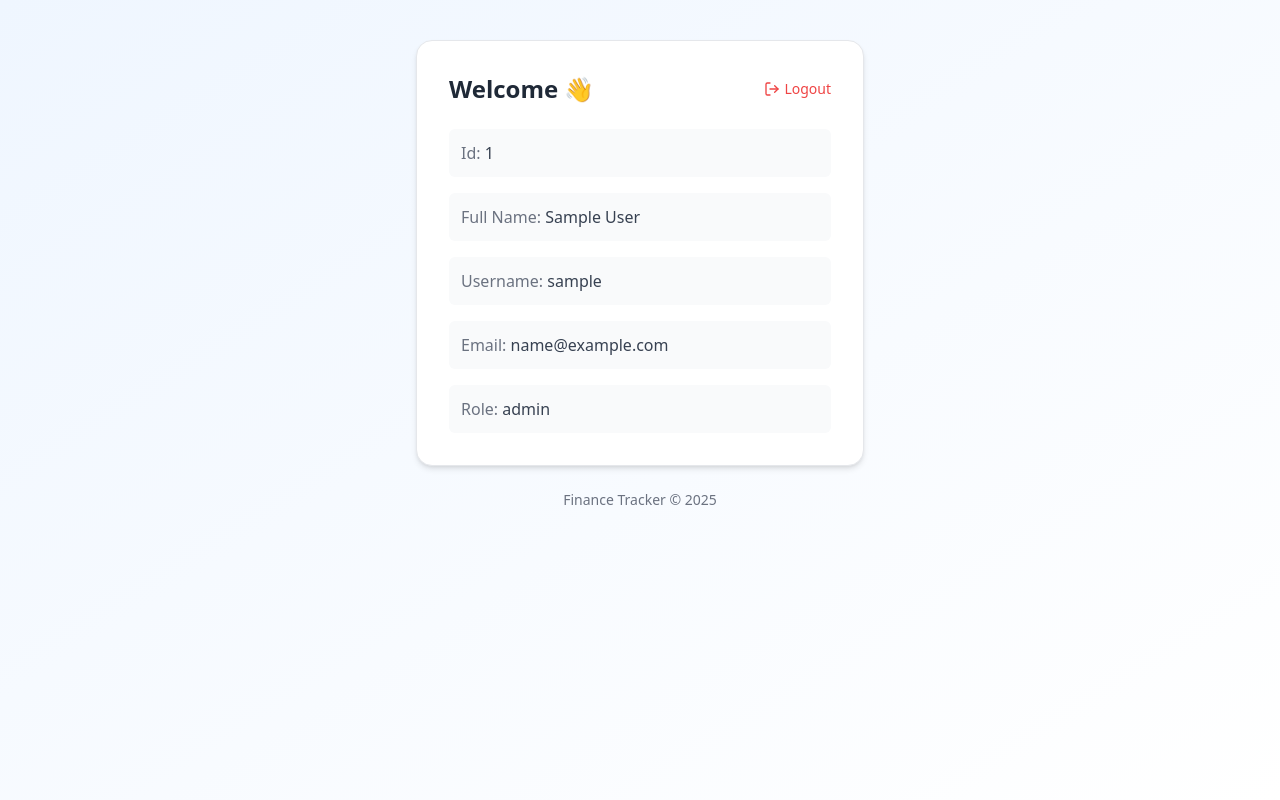
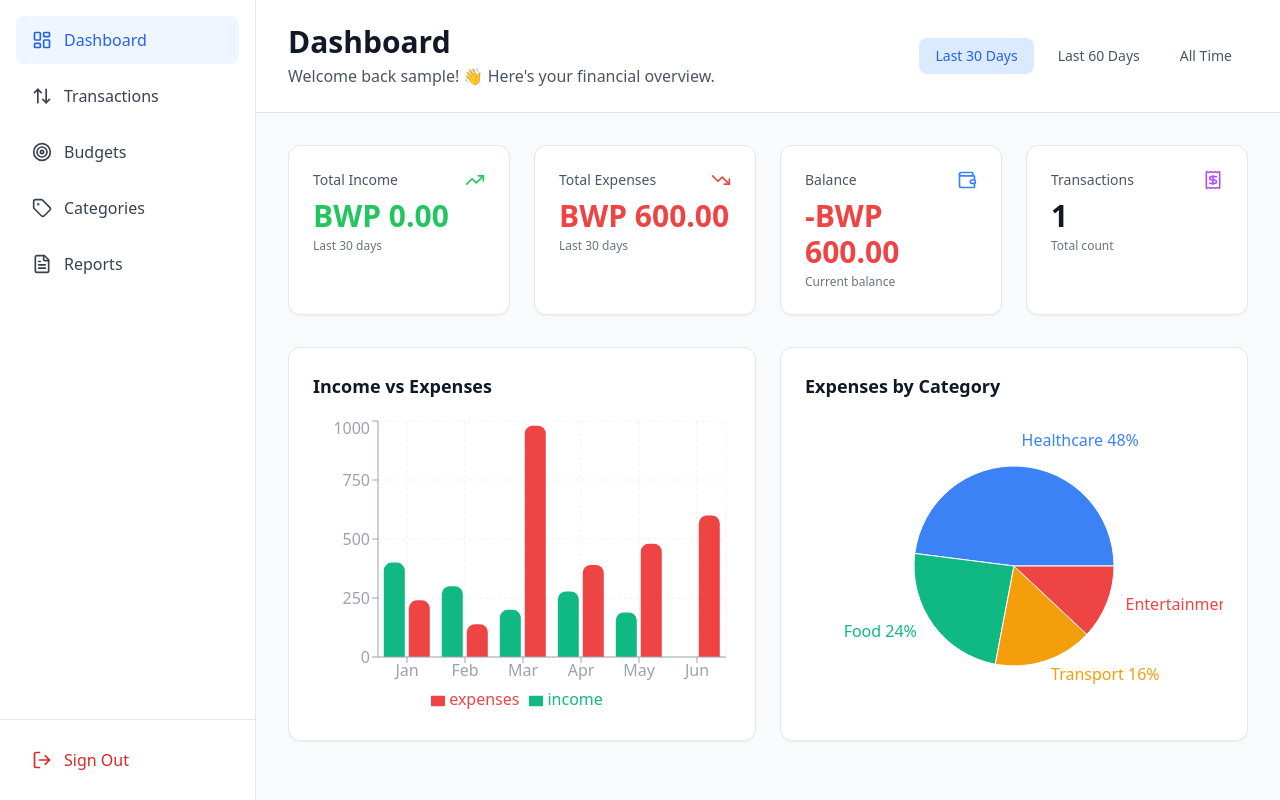
Before and after one commit to tana-sudo/FIance_tracker, a React (Vite) app in the folder frontend/: page /dashboard in a window 1280 px wide. Built offline with nearby package versions, Linux system fonts and the light colour scheme; sample sign-in values are in the browser's storage.

Commit message:
creating new features in a testing file and created routes for budgets , categories, Transactions , reports ,

```diff
--- a/frontend/src/App.jsx
+++ b/frontend/src/App.jsx
@@ -1,6 +1,11 @@
 import { BrowserRouter as Router, Routes, Route } from "react-router-dom";
 import AuthPage from "./pages/AuthPage";
-import Dashboard from "./pages/Dashboard";
+import Dashboard from "./pages/test";
+import Transactions from "./pages/Transactions";
+import Categories from "./pages/Categories";
+import Budgets from "./pages/Budgets";
+import Reports from "./pages/Reports";
+
 
 function App() {
   return (
@@ -8,6 +13,10 @@ function App() {
       <Routes>
         <Route path="/" element={<AuthPage />} />
         <Route path="/dashboard" element={<Dashboard />} />
+        <Route path="/transactions" element={<Transactions />} />
+        <Route path="/categories" element={<Categories />} />
+        <Route path="/budgets" element={<Budgets />} />
+        <Route path="/reports" element={<Reports />} />
       </Routes>
     </Router>
   );
--- a/frontend/src/pages/test.jsx
+++ b/frontend/src/pages/test.jsx
@@ -1,397 +1,236 @@
-import React, { useState } from "react";
-import { Eye, EyeOff } from "lucide-react";
+import React, { useState, useEffect } from "react";
+import {
+  LayoutDashboard,
+  ArrowUpDown,
+  Target,
+  Tag,
+  FileText,
+  LogOut,
+  TrendingUp,
+  TrendingDown,
+  Wallet,
+  Receipt
+} from "lucide-react";
+import { BarChart, Bar, PieChart, Pie, Cell, XAxis, YAxis, CartesianGrid, Tooltip, Legend, ResponsiveContainer } from "recharts";
 
-export default function AuthPage() {
-  const [isLogin, setIsLogin] = useState(true);
-  const [showPassword, setShowPassword] = useState(false);
-  const [formData, setFormData] = useState({});
-  const [message, setMessage] = useState("");
-  const [loading, setLoading] = useState(false);
-  const [errors, setErrors] = useState({});
-  const [touched, setTouched] = useState({});
+export default function Dashboard() {
+  const [user, setUser] = useState(null);
+  const [activeTab, setActiveTab] = useState("Last 30 Days");
 
-  const API_BASE = "http://localhost:3000/api";
+  useEffect(() => {
+    const userData = localStorage.getItem("user");
+    const token = localStorage.getItem("accessToken");
 
-  const handleChange = (e) => {
-    const { name, value } = e.target;
-    setFormData(prev => ({ ...prev, [name]: value }));
-    if (errors[name]) {
-      setErrors(prev => ({ ...prev, [name]: "" }));
-    }
-  };
-
-  const handleBlur = (e) => {
-    const { name } = e.target;
-    setTouched(prev => ({ ...prev, [name]: true }));
-  };
-
-  const validateForm = () => {
-    const newErrors = {};
-
-    if (!formData.email) {
-      newErrors.email = "Email is required";
-    } else if (!/\S+@\S+\.\S+/.test(formData.email)) {
-      newErrors.email = "Email is invalid";
-    }
-
-    if (!formData.password) {
-      newErrors.password = "Password is required";
-    } else if (formData.password.length < 6) {
-      newErrors.password = "Password must be at least 6 characters";
-    }
-
-    if (!isLogin) {
-      if (!formData.fname || formData.fname.trim().length < 2) {
-        newErrors.fname = "Full name is required (minimum 2 characters)";
-      }
-
-      if (!formData.username || formData.username.trim().length < 3) {
-        newErrors.username = "Username is required (minimum 3 characters)";
-      }
-
-      if (!formData.dob) {
-        newErrors.dob = "Date of birth is required";
-      } else {
-        const age = new Date().getFullYear() - new Date(formData.dob).getFullYear();
-        if (age < 13) {
-          newErrors.dob = "You must be at least 13 years old";
-        }
-      }
-
-      if (!formData.gender) {
-        newErrors.gender = "Please select a gender";
-      }
-    }
-
-    setErrors(newErrors);
-    return Object.keys(newErrors).length === 0;
-  };
-
-  const handleSubmit = async (e) => {
-    e.preventDefault();
-    setMessage("");
-
-    if (!validateForm()) {
-      setMessage("Please fix the errors below");
+    if (!userData || !token) {
+      window.location.href = "/";
       return;
     }
 
-    setLoading(true);
+    try {
+      setUser(JSON.parse(userData));
+    } catch (error) {
+      console.error("Error parsing user data:", error);
+      window.location.href = "/";
+    }
+  }, []);
 
-    try {
-      const endpoint = isLogin
-        ? `${API_BASE}/auth/login`
-        : `${API_BASE}/users/register`;
-
-      const payload = isLogin
-        ? {
-            email: formData.email,
-            password: formData.password
-          }
-        : {
-            username: formData.username,
-            fname: formData.fname,
-            email: formData.email,
-            password: formData.password,
-            gender: formData.gender,
-            dob: formData.dob,
-            role: 'user'
-          };
-
-      const res = await fetch(endpoint, {
-        method: "POST",
-        headers: { "Content-Type": "application/json" },
-        body: JSON.stringify(payload),
-      });
-
-      const data = await res.json();
-
-      if (!res.ok) throw new Error(data.error ||"email or password is wrong " || "Something went wrong");
-
-      setMessage(data.message || "Success!");
-
-      if (isLogin && data.accessToken) {
-        localStorage.setItem("accessToken", data.accessToken);
-        localStorage.setItem("refreshToken", data.refreshToken);
-        localStorage.setItem("user", JSON.stringify(data.user));
-
-        setMessage("Login successful! Redirecting...");
-
-        setTimeout(() => {
-          window.location.href = "/dashboard";
-        }, 1000);
-      } else if (!isLogin) {
-        setMessage("Account created successfully! Please login.");
-        setTimeout(() => {
-          setIsLogin(true);
-          setFormData({});
-          setErrors({});
-          setTouched({});
-          setMessage("");
-        }, 2000);
-      }
-    } catch (err) {
-      setMessage(err.message);
-    } finally {
-      setLoading(false);
-    }
+  const handleLogout = () => {
+    localStorage.removeItem("accessToken");
+    localStorage.removeItem("refreshToken");
+    localStorage.removeItem("user");
+    window.location.href = "/";
   };
 
+  // Sample data for charts
+  const incomeExpenseData = [
+    { name: 'Jan', income: 400, expenses: 240 },
+    { name: 'Feb', income: 300, expenses: 139 },
+    { name: 'Mar', income: 200, expenses: 980 },
+    { name: 'Apr', income: 278, expenses: 390 },
+    { name: 'May', income: 189, expenses: 480 },
+    { name: 'Jun', income: 0, expenses: 600 },
+  ];
+
+  const categoryData = [
+    { name: 'Healthcare', value: 600, color: '#3B82F6' },
+    { name: 'Food', value: 300, color: '#10B981' },
+    { name: 'Transport', value: 200, color: '#F59E0B' },
+    { name: 'Entertainment', value: 150, color: '#EF4444' },
+  ];
+
+  const navItems = [
+    { name: 'Dashboard', icon: LayoutDashboard, active: true },
+    { name: 'Transactions', icon: ArrowUpDown, active: false },
+    { name: 'Budgets', icon: Target, active: false },
+    { name: 'Categories', icon: Tag, active: false },
+    { name: 'Reports', icon: FileText, active: false },
+  ];
+
+  if (!user) {
+    return (
+      <div className="min-h-screen flex items-center justify-center bg-gray-100">
+        <div className="text-gray-600">Loading...</div>
+      </div>
+    );
+  }
+
   return (
-    <div className="min-h-screen flex items-center justify-center bg-gray-100 px-4">
-      <div className="bg-white w-full max-w-md rounded-2xl shadow-lg p-8">
-        <h2 className="text-3xl font-bold text-center text-gray-900 mb-2">
-          Euna
-        </h2>
-        <p className="text-center text-gray-500 mb-6">
-          Manage your finances with ease
-        </p>
+    <div className="flex h-screen bg-gray-50">
+      {/* Sidebar */}
+      <aside className="w-64 bg-white border-r border-gray-200 flex flex-col">
+        {/* Logo/Brand */}
 
-        <div className="flex mb-6 bg-gray-100 rounded-lg p-1">
+
+        {/* Navigation */}
+        <nav className="flex-1 p-4">
+          {navItems.map((item) => (
+            <button
+              key={item.name}
+              className={`w-full flex items-center gap-3 px-4 py-3 rounded-lg mb-2 transition-colors ${
+                item.active
+                  ? 'bg-blue-50 text-blue-600'
+                  : 'text-gray-700 hover:bg-gray-50'
+              }`}
+            >
+              <item.icon size={20} />
+              <span className="font-medium">{item.name}</span>
+            </button>
+          ))}
+        </nav>
+
+        {/* Sign Out */}
+        <div className="p-4 border-t border-gray-200">
           <button
-            onClick={() => {
-              setIsLogin(true);
-              setFormData({});
-              setErrors({});
-              setTouched({});
-              setMessage("");
-            }}
-            className={`w-1/2 py-2.5 text-sm font-medium rounded-md transition-all ${
-              isLogin
-                ? "bg-white text-gray-900 shadow-sm"
-                : "text-gray-600 hover:text-gray-900"
-            }`}
+            onClick={handleLogout}
+            className="w-full flex items-center gap-3 px-4 py-3 text-red-600 hover:bg-red-50 rounded-lg transition-colors"
           >
-            Login
-          </button>
-          <button
-            onClick={() => {
-              setIsLogin(false);
-              setFormData({});
-              setErrors({});
-              setTouched({});
-              setMessage("");
-            }}
-            className={`w-1/2 py-2.5 text-sm font-medium rounded-md transition-all ${
-              !isLogin
-                ? "bg-white text-gray-900 shadow-sm"
-                : "text-gray-600 hover:text-gray-900"
-            }`}
-          >
-            Sign Up
+            <LogOut size={20} />
+            <span className="font-medium">Sign Out</span>
           </button>
         </div>
+      </aside>
 
-        {message && (
-          <div
-            className={`text-center text-sm mb-4 ${
-              message.includes("Success") || message.includes("successful")
-                ? "text-green-600"
-                : "text-red-500"
-            }`}
-          >
-            {message}
+      {/* Main Content */}
+      <main className="flex-1 overflow-y-auto">
+        {/* Header */}
+        <div className="bg-white border-b border-gray-200 px-8 py-6">
+          <div className="flex justify-between items-center">
+            <div>
+              <h2 className="text-3xl font-bold text-gray-900">Dashboard</h2>
+              <p className="text-gray-600 mt-1">Welcome back {user.fname || user.username}! 👋 Here's your financial overview.</p>
+
+
+            </div>
+            <div className="flex gap-2">
+              {['Last 30 Days', 'Last 60 Days', 'All Time'].map((tab) => (
+                <button
+                  key={tab}
+                  onClick={() => setActiveTab(tab)}
+                  className={`px-4 py-2 rounded-lg text-sm font-medium transition-colors ${
+                    activeTab === tab
+                      ? 'bg-blue-100 text-blue-600'
+                      : 'text-gray-600 hover:bg-gray-100'
+                  }`}
+                >
+                  {tab}
+                </button>
+              ))}
+            </div>
           </div>
-        )}
+        </div>
 
-        {isLogin ? (
-          <form onSubmit={handleSubmit} className="space-y-4">
-            <div>
-              <label className="block text-sm font-medium text-gray-900 mb-1.5">
-                Email
-              </label>
-              <input
-                name="email"
-                type="email"
-                onChange={handleChange}
-                onBlur={handleBlur}
-                placeholder="you@example.com"
-                value={formData.email || ""}
-                className={`w-full px-4 py-2.5 border rounded-lg focus:ring-2 focus:ring-blue-500 focus:border-transparent outline-none text-gray-900 bg-gray-50 ${
-                  errors.email && touched.email ? "border-red-500" : "border-gray-300"
-                }`}
-              />
-              {errors.email && touched.email && (
-                <p className="text-red-500 text-xs mt-1">{errors.email}</p>
-              )}
+        {/* Content */}
+        <div className="p-8">
+          {/* Stats Cards */}
+          <div className="grid grid-cols-1 md:grid-cols-2 lg:grid-cols-4 gap-6 mb-8">
+            {/* Total Income */}
+            <div className="bg-white rounded-xl shadow-sm border border-gray-200 p-6">
+              <div className="flex items-center justify-between mb-2">
+                <span className="text-gray-600 text-sm font-medium">Total Income</span>
+                <TrendingUp className="text-green-500" size={20} />
+              </div>
+              <p className="text-3xl font-bold text-green-500">BWP 0.00</p>
+              <p className="text-xs text-gray-500 mt-1">Last 30 days</p>
             </div>
 
-            <div className="relative">
-              <label className="block text-sm font-medium text-gray-900 mb-1.5">
-                Password
-              </label>
-              <input
-                name="password"
-                type={showPassword ? "text" : "password"}
-                onChange={handleChange}
-                onBlur={handleBlur}
-                placeholder="Enter your password"
-                value={formData.password || ""}
-                className={`w-full px-4 py-2.5 border rounded-lg focus:ring-2 focus:ring-blue-500 focus:border-transparent outline-none text-gray-900 bg-gray-50 pr-10 ${
-                  errors.password && touched.password ? "border-red-500" : "border-gray-300"
-                }`}
-              />
-              <button
-                type="button"
-                onClick={() => setShowPassword(!showPassword)}
-                className="absolute right-3 top-9 text-gray-500 hover:text-gray-700"
-              >
-                {showPassword ? <EyeOff size={18} /> : <Eye size={18} />}
-              </button>
-              {errors.password && touched.password && (
-                <p className="text-red-500 text-xs mt-1">{errors.password}</p>
-              )}
+            {/* Total Expenses */}
+            <div className="bg-white rounded-xl shadow-sm border border-gray-200 p-6">
+              <div className="flex items-center justify-between mb-2">
+                <span className="text-gray-600 text-sm font-medium">Total Expenses</span>
+                <TrendingDown className="text-red-500" size={20} />
+              </div>
+              <p className="text-3xl font-bold text-red-500">BWP 600.00</p>
+              <p className="text-xs text-gray-500 mt-1">Last 30 days</p>
             </div>
 
-            <button
-              type="submit"
-              disabled={loading}
-              className="w-full bg-blue-600 hover:bg-blue-700 text-white py-3 rounded-lg font-medium transition-colors disabled:opacity-50 mt-6"
-            >
-              {loading ? "Signing in..." : "Sign In"}
-            </button>
-          </form>
-        ) : (
-          <form onSubmit={handleSubmit} className="space-y-3">
-            <div>
-              <label className="block text-sm font-medium text-gray-900 mb-1.5">
-                Full Name
-              </label>
-              <input
-                name="fname"
-                type="text"
-                onChange={handleChange}
-                onBlur={handleBlur}
-                placeholder="John Doe"
-                value={formData.fname || ""}
-                className={`w-full px-4 py-2.5 border rounded-lg focus:ring-2 focus:ring-blue-500 focus:border-transparent outline-none text-gray-900 bg-gray-50 ${
-                  errors.fname && touched.fname ? "border-red-500" : "border-gray-300"
-                }`}
-              />
-              {errors.fname && touched.fname && (
-                <p className="text-red-500 text-xs mt-1">{errors.fname}</p>
-              )}
+            {/* Balance */}
+            <div className="bg-white rounded-xl shadow-sm border border-gray-200 p-6">
+              <div className="flex items-center justify-between mb-2">
+                <span className="text-gray-600 text-sm font-medium">Balance</span>
+                <Wallet className="text-blue-500" size={20} />
+              </div>
+              <p className="text-3xl font-bold text-red-500">-BWP 600.00</p>
+              <p className="text-xs text-gray-500 mt-1">Current balance</p>
             </div>
 
-            <div>
-              <label className="block text-sm font-medium text-gray-900 mb-1.5">
-                Username
-              </label>
-              <input
-                name="username"
-                type="text"
-                onChange={handleChange}
-                onBlur={handleBlur}
-                placeholder="johndoe"
-                value={formData.username || ""}
-                className={`w-full px-4 py-2.5 border rounded-lg focus:ring-2 focus:ring-blue-500 focus:border-transparent outline-none text-gray-900 bg-gray-50 ${
-                  errors.username && touched.username ? "border-red-500" : "border-gray-300"
-                }`}
-              />
-              {errors.username && touched.username && (
-                <p className="text-red-500 text-xs mt-1">{errors.username}</p>
-              )}
+            {/* Transactions */}
+            <div className="bg-white rounded-xl shadow-sm border border-gray-200 p-6">
+              <div className="flex items-center justify-between mb-2">
+                <span className="text-gray-600 text-sm font-medium">Transactions</span>
+                <Receipt className="text-purple-500" size={20} />
+              </div>
+              <p className="text-3xl font-bold text-gray-900">1</p>
+              <p className="text-xs text-gray-500 mt-1">Total count</p>
+            </div>
+          </div>
+
+          {/* Charts Section */}
+          <div className="grid grid-cols-1 lg:grid-cols-2 gap-6">
+            {/* Income vs Expenses Chart */}
+            <div className="bg-white rounded-xl shadow-sm border border-gray-200 p-6">
+              <h3 className="text-lg font-bold text-gray-900 mb-4">Income vs Expenses</h3>
+              <ResponsiveContainer width="100%" height={300}>
+                <BarChart data={incomeExpenseData}>
+                  <CartesianGrid strokeDasharray="3 3" stroke="#f0f0f0" />
+                  <XAxis dataKey="name" stroke="#9ca3af" />
+                  <YAxis stroke="#9ca3af" />
+                  <Tooltip />
+                  <Legend />
+                  <Bar dataKey="income" fill="#10B981" radius={[8, 8, 0, 0]} />
+                  <Bar dataKey="expenses" fill="#EF4444" radius={[8, 8, 0, 0]} />
+                </BarChart>
+              </ResponsiveContainer>
             </div>
 
-            <div>
-              <label className="block text-sm font-medium text-gray-900 mb-1.5">
-                Email
-              </label>
-              <input
-                name="email"
-                type="email"
-                onChange={handleChange}
-                onBlur={handleBlur}
-                placeholder="you@example.com"
-                value={formData.email || ""}
-                className={`w-full px-4 py-2.5 border rounded-lg focus:ring-2 focus:ring-blue-500 focus:border-transparent outline-none text-gray-900 bg-gray-50 ${
-                  errors.email && touched.email ? "border-red-500" : "border-gray-300"
-                }`}
-              />
-              {errors.email && touched.email && (
-                <p className="text-red-500 text-xs mt-1">{errors.email}</p>
-              )}
+            {/* Expenses by Category Chart */}
+            <div className="bg-white rounded-xl shadow-sm border border-gray-200 p-6">
+              <h3 className="text-lg font-bold text-gray-900 mb-4">Expenses by Category</h3>
+              <ResponsiveContainer width="100%" height={300}>
+                <PieChart>
+                  <Pie
+                    data={categoryData}
+                    cx="50%"
+                    cy="50%"
+                    labelLine={false}
+                    label={({ name, percent }) => `${name} ${(percent * 100).toFixed(0)}%`}
+                    outerRadius={100}
+                    fill="#8884d8"
+                    dataKey="value"
+                  >
+                    {categoryData.map((entry, index) => (
+                      <Cell key={`cell-${index}`} fill={entry.color} />
+                    ))}
+                  </Pie>
+                  <Tooltip />
+                </PieChart>
+              </ResponsiveContainer>
             </div>
+          </div>
 
-            <div>
-              <label className="block text-sm font-medium text-gray-900 mb-1.5">
-                Date of Birth
-              </label>
-              <input
-                name="dob"
-                type="date"
-                onChange={handleChange}
-                onBlur={handleBlur}
-                value={formData.dob || ""}
-                className={`w-full px-4 py-2.5 border rounded-lg focus:ring-2 focus:ring-blue-500 focus:border-transparent outline-none text-gray-900 bg-gray-50 ${
-                  errors.dob && touched.dob ? "border-red-500" : "border-gray-300"
-                }`}
-              />
-              {errors.dob && touched.dob && (
-                <p className="text-red-500 text-xs mt-1">{errors.dob}</p>
-              )}
-            </div>
+          {/* User Profile Card */}
 
-            <div>
-              <label className="block text-sm font-medium text-gray-900 mb-1.5">
-                Gender
-              </label>
-              <select
-                name="gender"
-                onChange={handleChange}
-                onBlur={handleBlur}
-                value={formData.gender || ""}
-                className={`w-full px-4 py-2.5 border rounded-lg focus:ring-2 focus:ring-blue-500 focus:border-transparent outline-none text-gray-900 bg-gray-50 ${
-                  errors.gender && touched.gender ? "border-red-500" : "border-gray-300"
-                }`}
-              >
-                <option value="">Select gender</option>
-                <option value="male">Male</option>
-                <option value="female">Female</option>
-                <option value="other">Other</option>
-              </select>
-              {errors.gender && touched.gender && (
-                <p className="text-red-500 text-xs mt-1">{errors.gender}</p>
-              )}
-            </div>
-
-            <div className="relative">
-              <label className="block text-sm font-medium text-gray-900 mb-1.5">
-                Password
-              </label>
-              <input
-                name="password"
-                type={showPassword ? "text" : "password"}
-                onChange={handleChange}
-                onBlur={handleBlur}
-                placeholder="Create a password"
-                value={formData.password || ""}
-                className={`w-full px-4 py-2.5 border rounded-lg focus:ring-2 focus:ring-blue-500 focus:border-transparent outline-none text-gray-900 bg-gray-50 pr-10 ${
-                  errors.password && touched.password ? "border-red-500" : "border-gray-300"
-                }`}
-              />
-              <button
-                type="button"
-                onClick={() => setShowPassword(!showPassword)}
-                className="absolute right-3 top-9 text-gray-500 hover:text-gray-700"
-              >
-                {showPassword ? <EyeOff size={18} /> : <Eye size={18} />}
-              </button>
-              {errors.password && touched.password && (
-                <p className="text-red-500 text-xs mt-1">{errors.password}</p>
-              )}
-            </div>
-
-            <button
-              type="submit"
-              disabled={loading}
-              className="w-full bg-blue-600 hover:bg-blue-700 text-white py-3 rounded-lg font-medium transition-colors disabled:opacity-50 mt-4"
-            >
-              {loading ? "Creating..." : "Create Account"}
-            </button>
-          </form>
-        )}
-      </div>
+        </div>
+      </main>
     </div>
   );
 }
```
